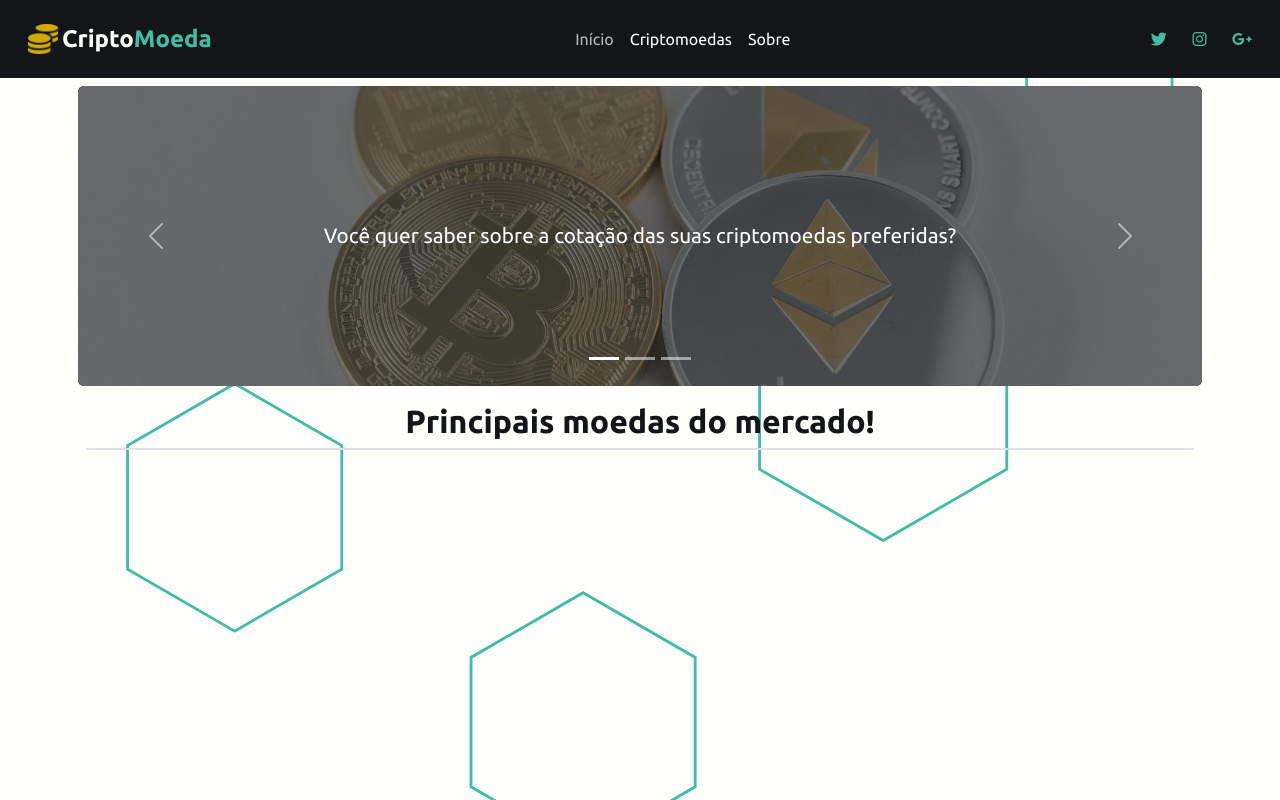
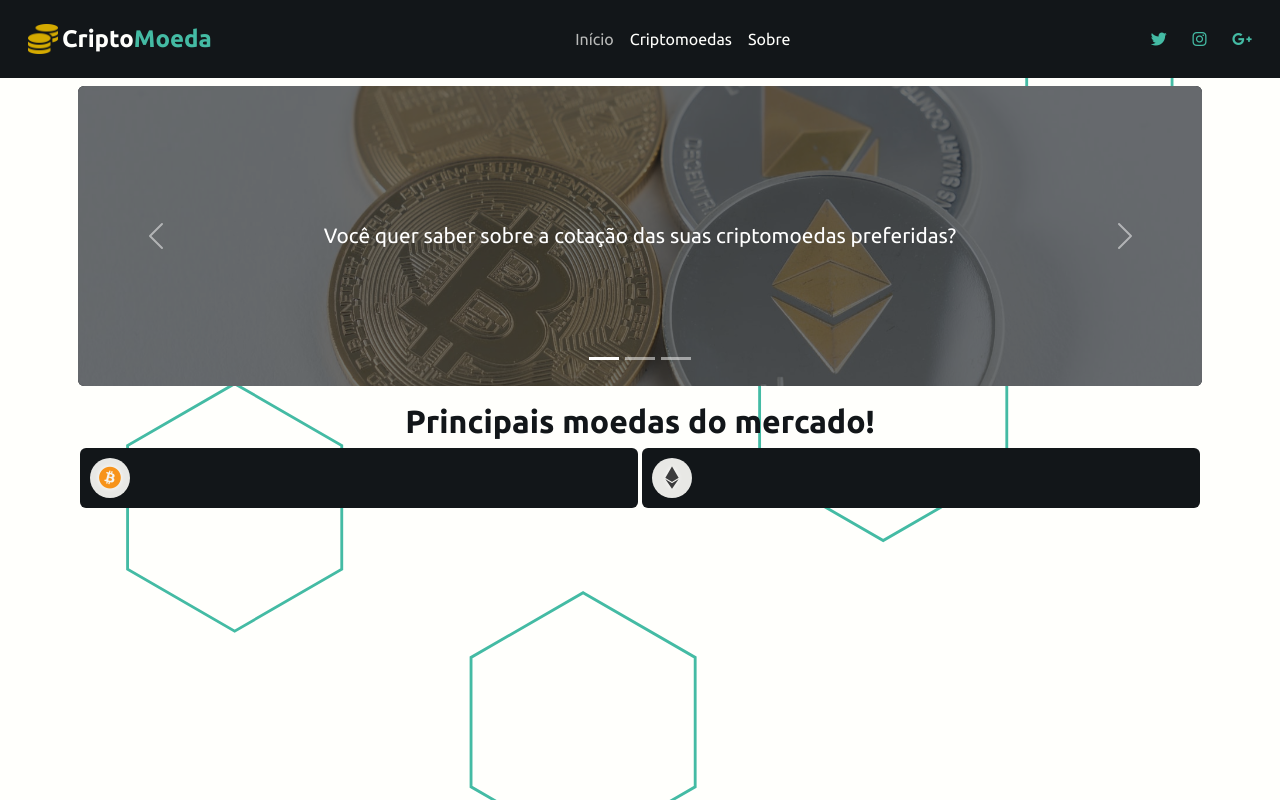
Before and after one commit to IsaacLouzeiro/preco-criptomoedas, a Vue app: page / in a window 1280 px wide. Built offline with nearby package versions, Linux system fonts and the light colour scheme.

Commit message:
iniciando secao de principais moedas

```diff
--- a/src/components/SecaoPrincipal.vue
+++ b/src/components/SecaoPrincipal.vue
@@ -1,11 +1,19 @@
 <template>
-    <section id="secaoPrincipal" class="mt-2 rounded p-0 px-1">
+    <section id="secaoPrincipal" class="mt-2 rounded p-0">
         <!-- titulo -->
         <h2 class="text-center fw-bold mt-3">Principais moedas do mercado!</h2>
         <!-- principais moedas do mercado -->
-        <div class="row container mx-auto">
-            <div class="col-6 border"></div>
-            <div class="col-6 border"></div>
+        <div class="row container mx-auto g-1 justify-content-between px-2 moedasPrincipais">
+            <div class="col-md-6">
+                <section class="rounded">
+                    <span><i class="fa-brands fa-bitcoin"></i></span>
+                </section>
+            </div>
+            <div class="col-md-6">
+                <section class="rounded">
+                    <span><i class="fa-brands fa-ethereum"></i></span>
+                </section>
+            </div>
         </div>
     </section>
 </template>
@@ -27,4 +35,38 @@ export default {
     #secaoPrincipal {
         color: $color1;
     }
+
+    .moedasPrincipais {
+        div {
+            section {
+                background-color: $color1;
+                padding: 10px;
+
+                span {
+                    width: 40px;
+                    height: 40px;
+                    border-radius: 20px;
+                    display: inline-block;
+                    background-color: rgba($color2, .9);
+                    justify-content: center;
+                    align-items: center;
+                    display: flex;
+
+                    i {
+                        font-size: 1.4em;
+                        text-shadow: 0 0 5px $color2;
+
+                        &.fa-ethereum {
+                            color: #3c3c3d;
+                        }
+
+                        &.fa-bitcoin {
+                            color: #f7931a;
+                        }
+                    }
+                }
+            }
+
+        }
+    }
 </style>
```
